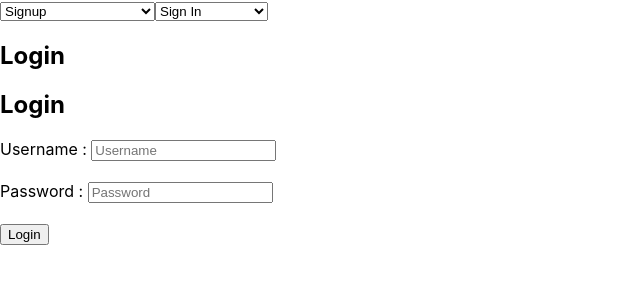
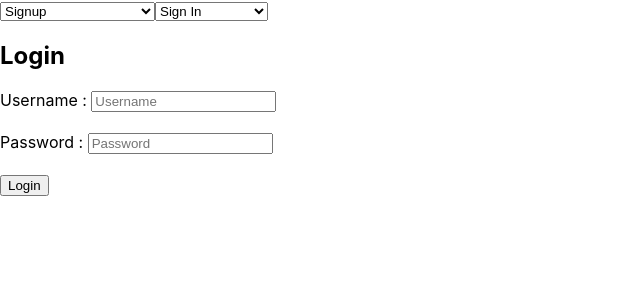
Before and after one commit to Kirisi15/Fuel_Station, a React (Create React App) app in the folder fuel_station_frontend/: page /cusLogin in a window 1280 px wide. Shown: the top 300 px of the page, without its empty margins (0-640 px from the left). Built offline with nearby package versions, Linux system fonts and the light colour scheme.

Commit message:
delete login

```diff
--- a/fuel_station_frontend/src/customer/CustomerLogin.js
+++ b/fuel_station_frontend/src/customer/CustomerLogin.js
@@ -55,7 +55,7 @@ return(
     (
     <form onSubmit={handleLogin}>
          <h2>Login</h2>
-      <h2>Login</h2>
+
       <label htmlFor="customerUsername">Username : </label>
       <input
           type="text"
```
